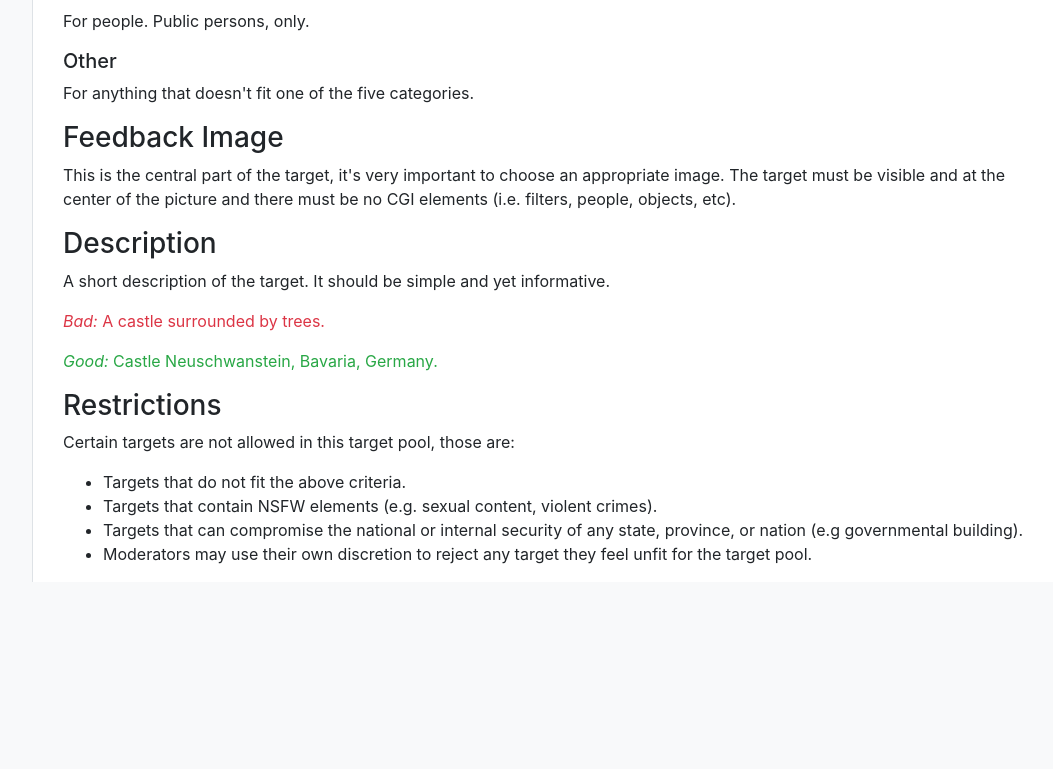
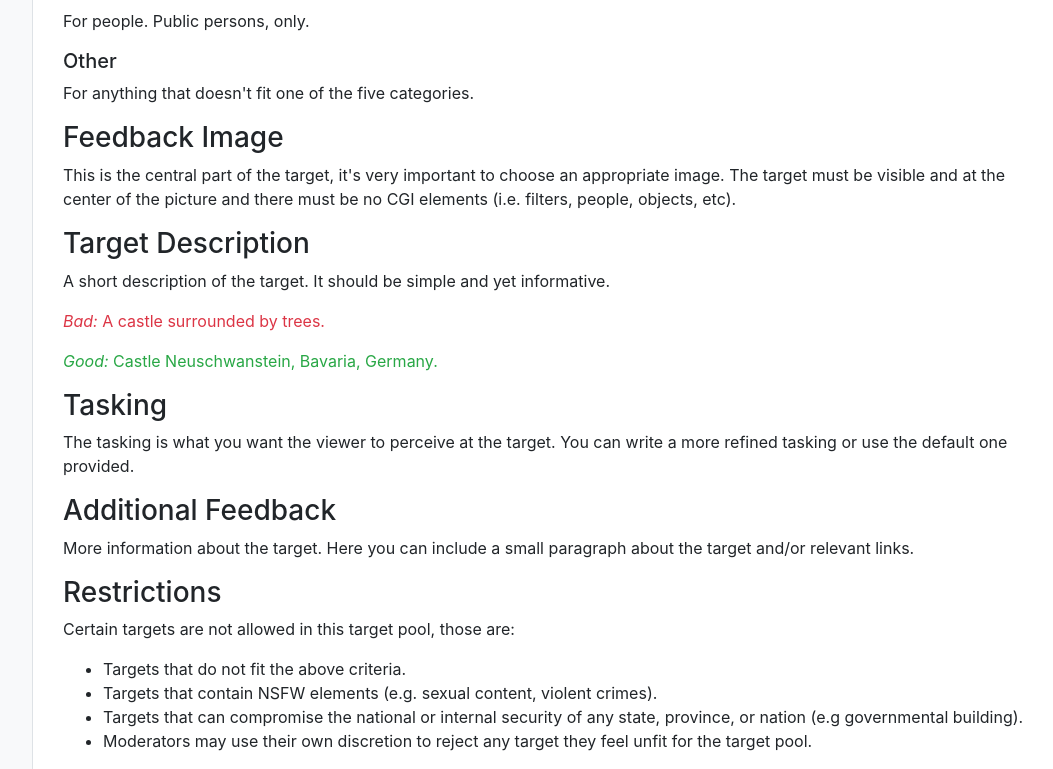
Before and after one commit to nykotar/rvme, a Django app: page /pool/contribute/ in a window 1280 px wide. Shown: the part 1824-2593 px from the top of the page, without its empty margins (208-1261 px from the left). Before the commit the page ends 2406 px from the top, so only its background shows below. Run offline with Django 3.2, Linux system fonts and the light colour scheme; the visitor is signed in with stand-in values (Sample User, id 1); some libraries are stand-ins or nearby versions.

Commit message:
Update guidelines for new target model

```diff
--- a/pool/templates/contribute.html
+++ b/pool/templates/contribute.html
@@ -82,10 +82,14 @@
         <p>For anything that doesn't fit one of the five categories.</p>
     <h3>Feedback Image</h3>
       <p>This is the central part of the target, it's very important to choose an appropriate image. The target must be visible and at the center of the picture and there must be no CGI elements (i.e. filters, people, objects, etc).</p>
-    <h3>Description</h3>
+    <h3>Target Description</h3>
       <p>A short description of the target. It should be simple and yet informative.</p>
       <p class="text-danger"><i>Bad:</i> A castle surrounded by trees.</p>
       <p class="text-success"><i>Good:</i> Castle Neuschwanstein, Bavaria, Germany.</p>
+    <h3>Tasking</h3>
+      <p>The tasking is what you want the viewer to perceive at the target. You can write a more refined tasking or use the default one provided.</p>
+    <h3>Additional Feedback</h3>
+      <p>More information about the target. Here you can include a small paragraph about the target and/or relevant links.</p>
     <h3>Restrictions</h3>
       <p>Certain targets are not allowed in this target pool, those are:</p>
       <ul>
```
